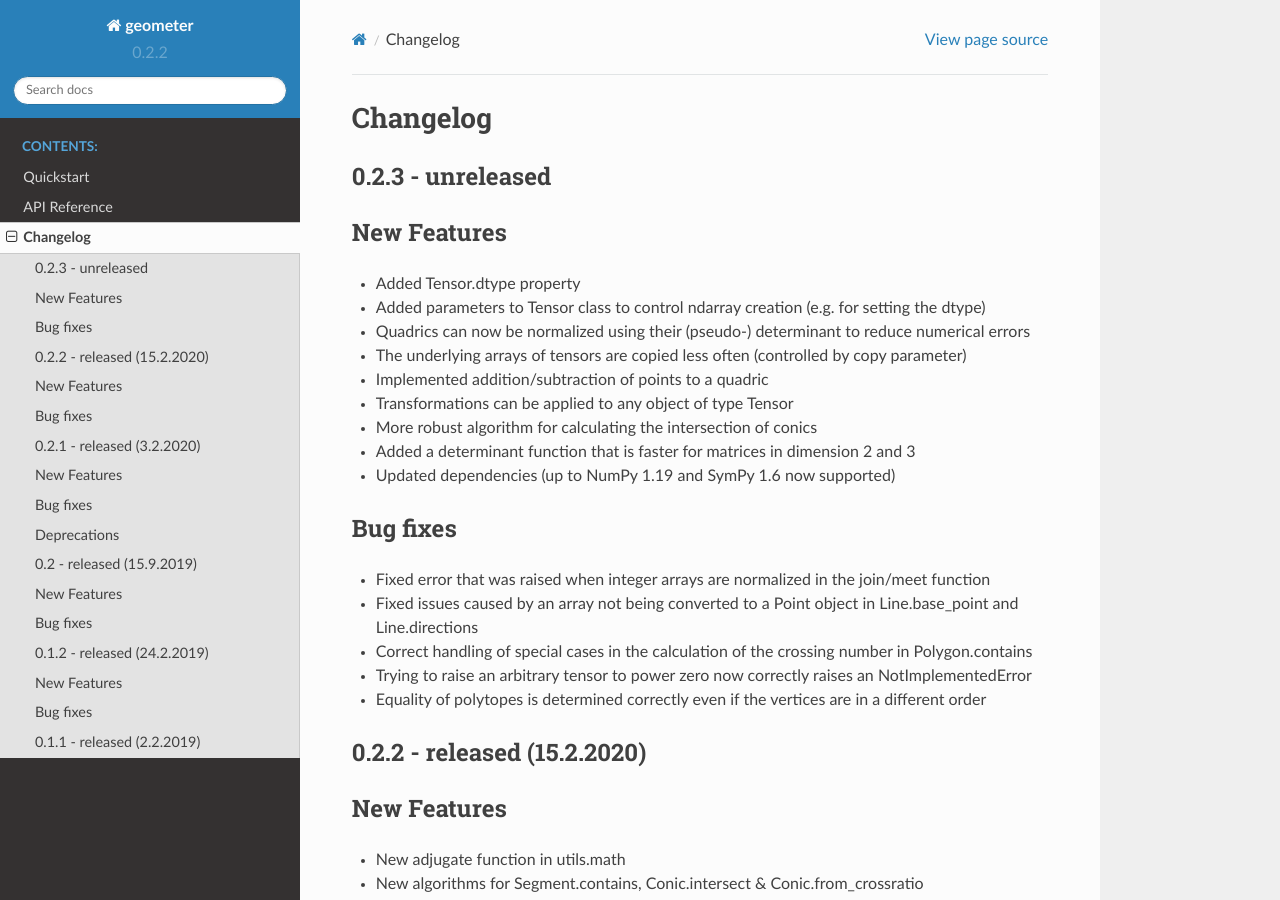
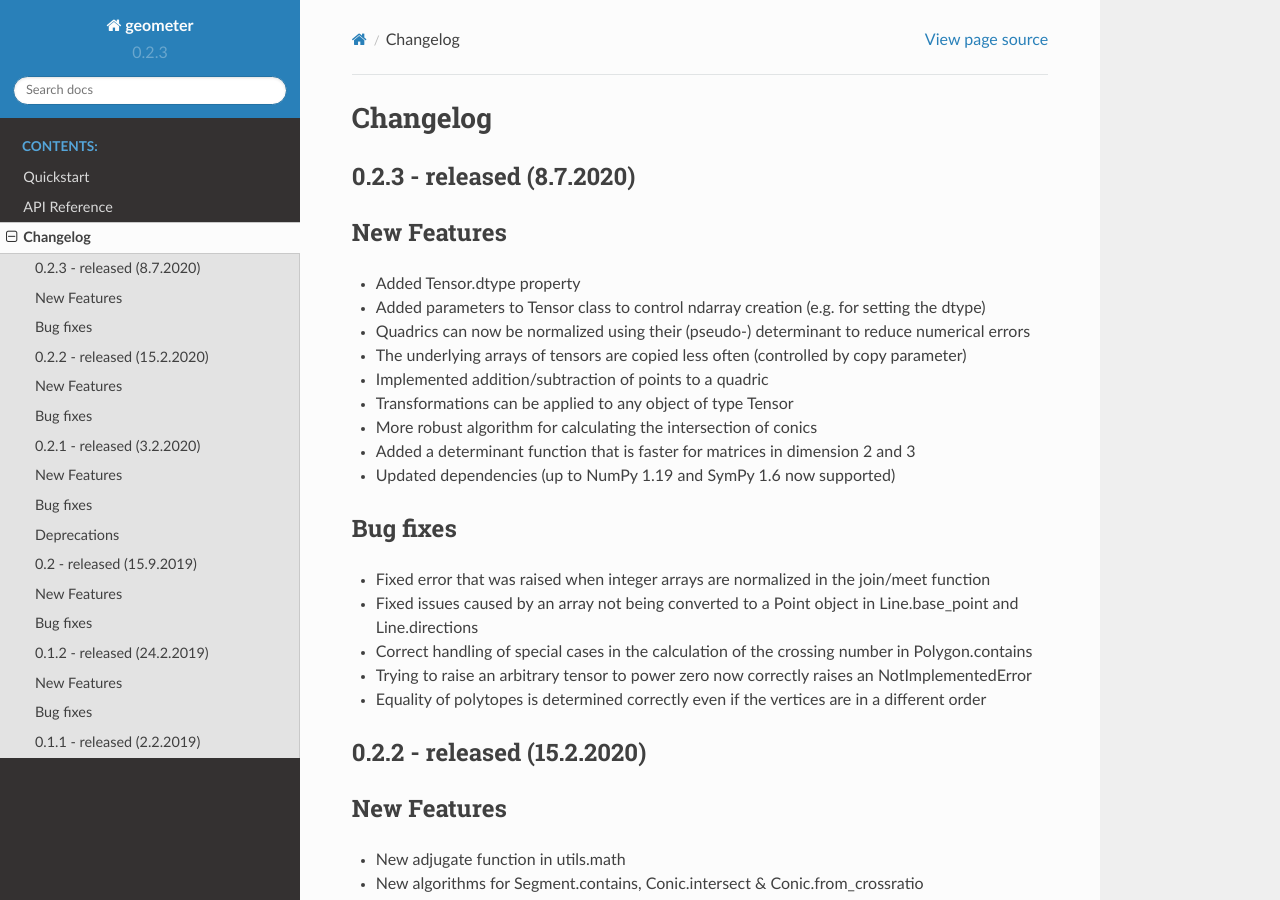
Before and after one commit to jan-mue/geometer, a Sphinx documentation site: the page built from docs/changelog.rst, in a window 1280 px wide and 900 px high. Built offline with Sphinx 7.4.7 and the Read the Docs theme 2.0.0, drawn with Linux system fonts in a browser that asks for light colours.

Commit message:
bump version

```diff
--- a/docs/changelog.rst
+++ b/docs/changelog.rst
@@ -2,8 +2,8 @@
 Changelog
 =========
 
-0.2.3 - unreleased
-------------------
+0.2.3 - released (8.7.2020)
+---------------------------
 
 New Features
 ------------
--- a/geometer/__version__.py
+++ b/geometer/__version__.py
@@ -1,4 +1,4 @@
 
-VERSION = (0, 2, 2)
+VERSION = (0, 2, 3)
 
-__version__ = '.'.join(map(str, VERSION))
+__version__ = ".".join(map(str, VERSION))
```
